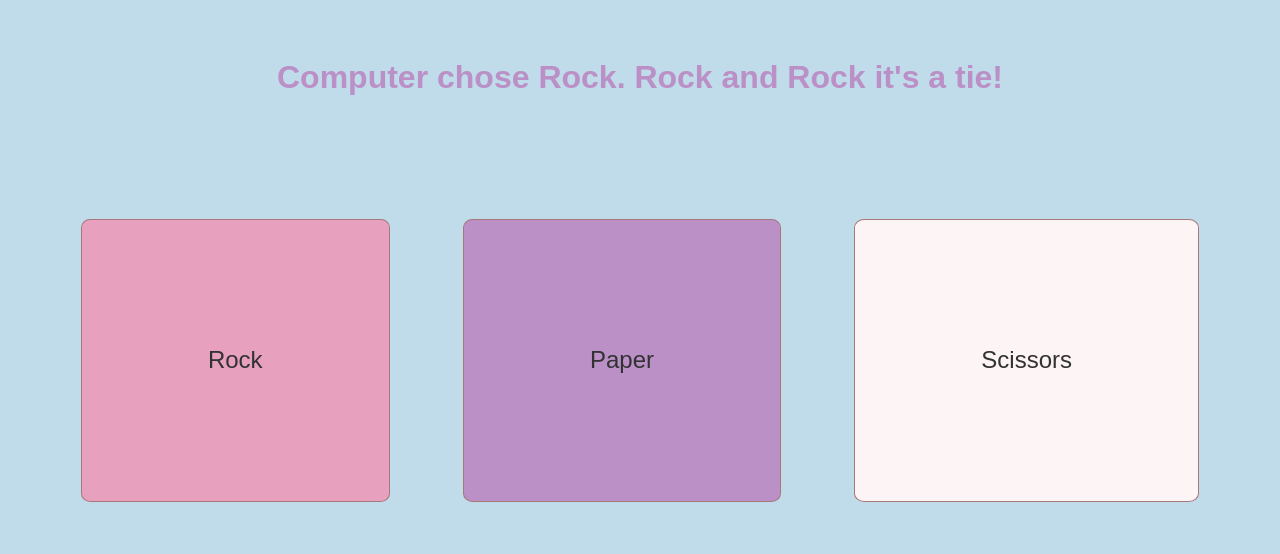
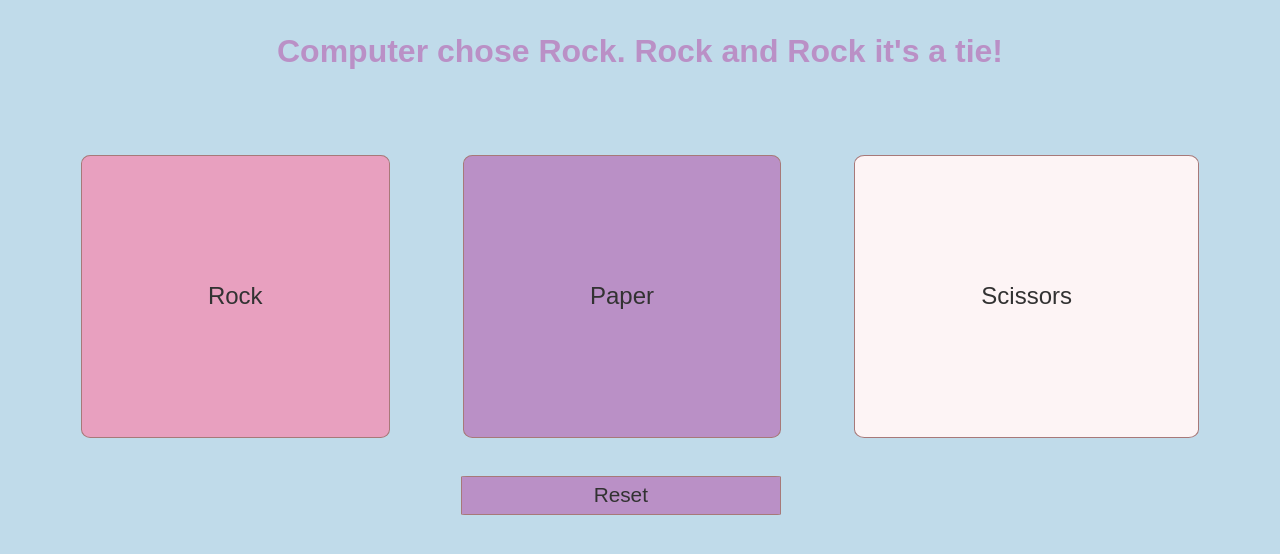
Before and after one commit to JordanCandy/Rock-Paper-Scissors, a plain HTML site: page index.html in a window 1280 px wide. Both pictures are taken after a click on the button "Rock". Drawn offline with Linux system fonts and the light colour scheme; a web font is replaced by a local one.

Commit message:
Add reset button

```diff
--- a/index.html
+++ b/index.html
@@ -14,7 +14,7 @@
 </head>
 <body>
     <div class="header">
-        <h1>Rock Paper Scissors!</h1>
+        <h1 class="heading1">Rock Paper Scissors!</h1>
     </div>
 
     <div class="container">
@@ -23,6 +23,11 @@
         <button class="btn three">Scissors</button>
     </div>
 
+    <div class="clear">
+        <button class="reset">
+            Reset
+        </button>
+    </div>
     <script src="index.js"></script>
 </body>
 </html>
--- a/index.js
+++ b/index.js
@@ -4,9 +4,13 @@ for (let i = 0; i < buttons.length; i++) {
   const button = buttons[i];
 
   button.addEventListener('click', function(gameSelection) {
-    const selector = document.querySelector("h1");
+    //h1 selector
+    const selector = document.querySelector(".heading1");
+    //h1 click class
     selector.classList.add("myClick");
+    //playerChoice
     var choice = button.textContent;
+    //gameChoice
     gameSelection = gameChoice();
 
     if(choice === "Rock"){
@@ -46,6 +50,7 @@ for (let i = 0; i < buttons.length; i++) {
   });
 }
 
+//game choice function
 function gameChoice(){
     var randomNumber = number();
     if(randomNumber === 1){
@@ -57,9 +62,16 @@ function gameChoice(){
     }
 }
 
+//reset button
+const resetBtn = document.querySelector(".reset");
+
+resetBtn.addEventListener("click", function(){
+   location.reload();
+});
+
 //helper function
+
 //Random Number Generator
-
 var number = () =>{
     var Mynum = Number(Math.round(1 + Math.random() * 2));
     return Mynum;
--- a/styles.css
+++ b/styles.css
@@ -12,31 +12,50 @@ body{
     border-radius: 3%;
     font-size: 1.5rem;
     text-align: center;
-    color: rgb(50, 50, 50);
+    color: #323232;
+}
+
+.clear{
+    margin-top: 3%;
+    position: absolute;
+    right: 39%;
+    width: 25%;
 }
 
 .container{
     display: flex;
     justify-content: space-evenly;
     align-items: center;
-    margin-top: 8%;
-}
-
-.myClick{
-    font-size: 2rem;
-    color:#BA90C6;
+    margin-top: 5%;
 }
 
 .header{
     display: flex;
     justify-content: center;
     align-items: center;
-    margin-top: 3%;
+    margin-top: -3%;
     font-size: 2rem;
+    color:#BA90C6;
+}
+
+.myClick{
+    font-size: 2rem;
+    margin-top: 5%;
 }
 
 .one{
     background-color: #E8A0BF;
+}
+
+.reset{
+    width: 100%;
+    text-align: center;
+    background-color: #BA90C6;
+    color: #323232;
+    padding: 2% 0 2% 0;
+    border: solid 1px #A77979;
+    font-size: 1.3rem;
+    border-radius: 2%;
 }
 
 .three{
```
